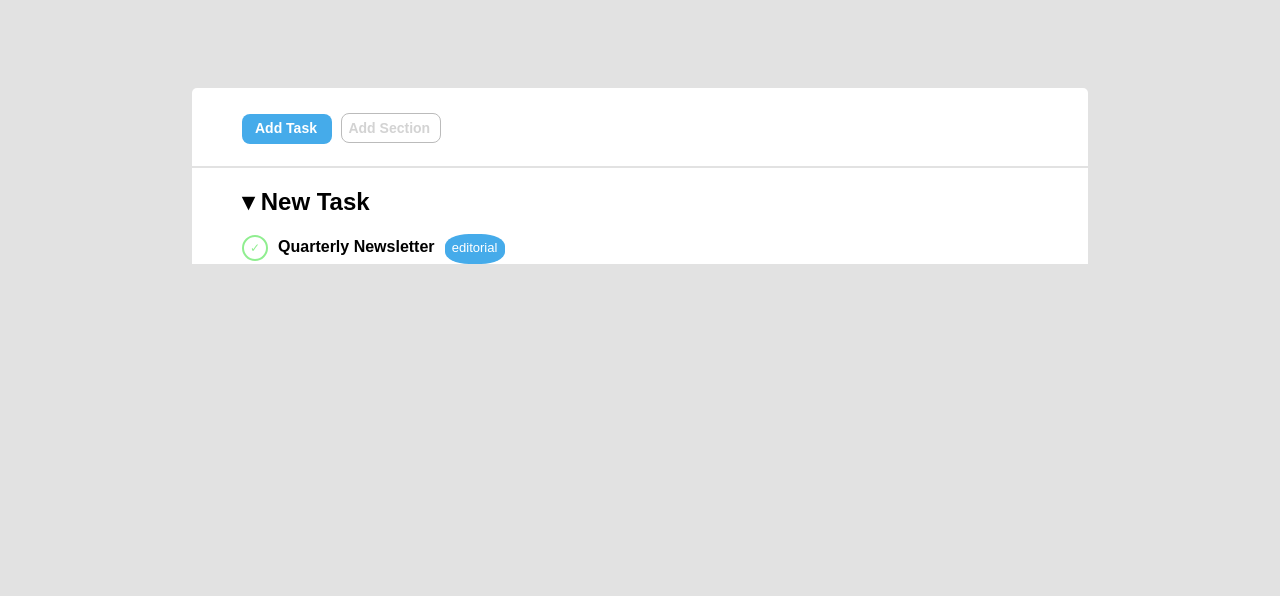
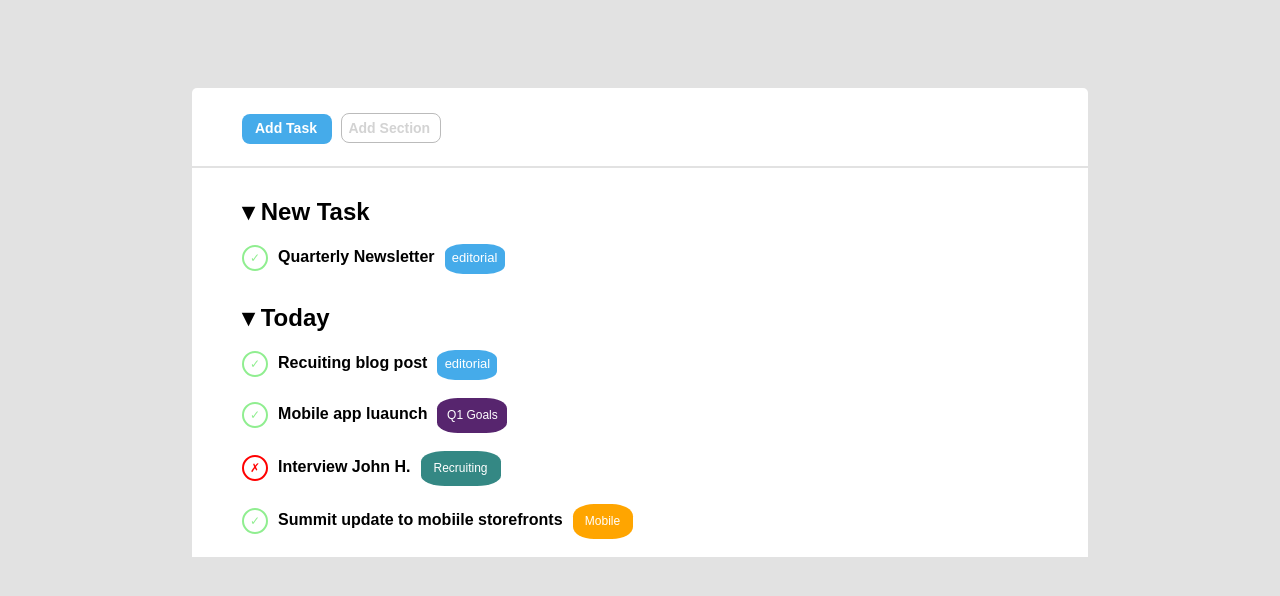
Before and after one commit to AlbertoZanola96/html-css-toboolist, a plain HTML site: page index.html in a window 1280 px wide. Shown: the part 112-708 px from the top of the page. Drawn offline with Linux system fonts and the light colour scheme.

Commit message:
Inserimento 2 lista

```diff
--- a/css/style.css
+++ b/css/style.css
@@ -19,6 +19,15 @@ body {
     padding: 4px 6px;
 }
 
+.rosso{
+    background-color: white;
+    border: red solid 2px;
+    border-radius: 50%;
+    font-size: 12px;
+    color: red;
+    padding: 4px 6px;
+}
+
 .spazio{
     margin-left: 10px;
 }
@@ -29,7 +38,7 @@ body {
 
 .editorial{
     display: inline-block;
-    border-radius: 40%;
+    border-radius: 30%;
     background-color: #45ABEA;
     width: 60px;
     height: 30px;
@@ -115,16 +124,48 @@ body {
 
 .contenitore3{
     margin-left: 50px;
-    padding-top: 20px;
+    padding-top: 30px;
 }
 
-.verde{
-    background-color: white;
-    border: lightgreen solid 2px;
-    border-radius: 50%;
-    font-size: 12px;
-    color: lightgreen;
-    padding: 4px 6px;
+#seconda-lista{
+    margin-top: 30px;
 }
 
+.viola{
+    display: inline-block;
+    border-radius: 30%;
+    background-color: rgb(87, 37, 110);
+    width: 70px;
+    height: 35px;
+    text-align: center;
+    padding: 10px 6px;
+    color: white;
+    font-size: 12px;
+}
+
+.verde-marcio{
+    display: inline-block;
+    border-radius: 30%;
+    background-color: rgb(52, 136, 132);
+    width: 80px;
+    height: 35px;
+    text-align: center;
+    padding: 10px 6px;
+    color: white;
+    font-size: 12px;
+}
+
+.arancio{
+    display: inline-block;
+    border-radius: 35%;
+    background-color: orange;
+    width: 60px;
+    height: 35px;
+    text-align: center;
+    padding: 10px 6px;
+    color: white;
+    font-size: 12px;
+}
+
+
 /* / main  */
--- a/index.html
+++ b/index.html
@@ -35,13 +35,17 @@
                 <!-- primo step -->
                 <div>
                     <h2>&dtrif; New Task</h2><br>
-                    <span class="verde cerchio"> &check;</span><span class="spazio font">Quarterly Newsletter</span><span class="editorial spazio blu">editorial</span>
+                    <span class="verde cerchio"> &check;</span><span class="spazio font">Quarterly Newsletter</span><span class="editorial spazio ">editorial</span>
                 </div>
                 <!-- / primo step -->
 
                 <!-- secondo step  -->
-                <div>
-
+                <div id="seconda-lista">
+                    <h2>&dtrif; Today</h2><br>
+                    <span class="verde"> &check;</span><span class="spazio font">Recuiting blog post</span><span class="editorial spazio ">editorial</span><br><br>
+                    <span class="verde"> &check;</span><span class="spazio font">Mobile app luaunch</span><span class="editorial spazio viola">Q1 Goals</span><br><br>
+                    <span class="rosso"> &cross;</span><span class="spazio font">Interview John H.</span><span class="editorial spazio verde-marcio">Recruiting</span><br><br>
+                    <span class="verde"> &check;</span><span class="spazio font">Summit update to mobiile storefronts</span><span class="editorial spazio arancio">Mobile</span><br><br>
                 </div>
 
                 <!-- / secondo step -->
```
